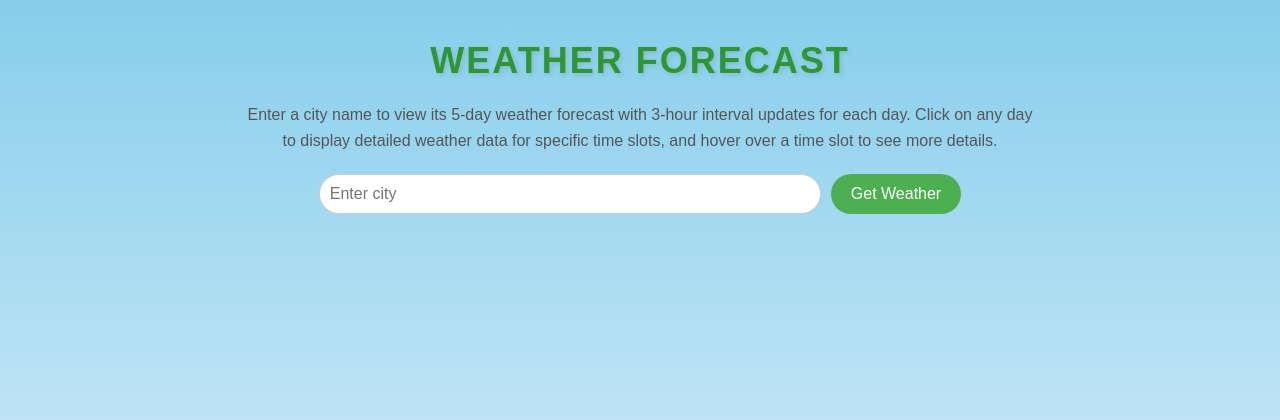
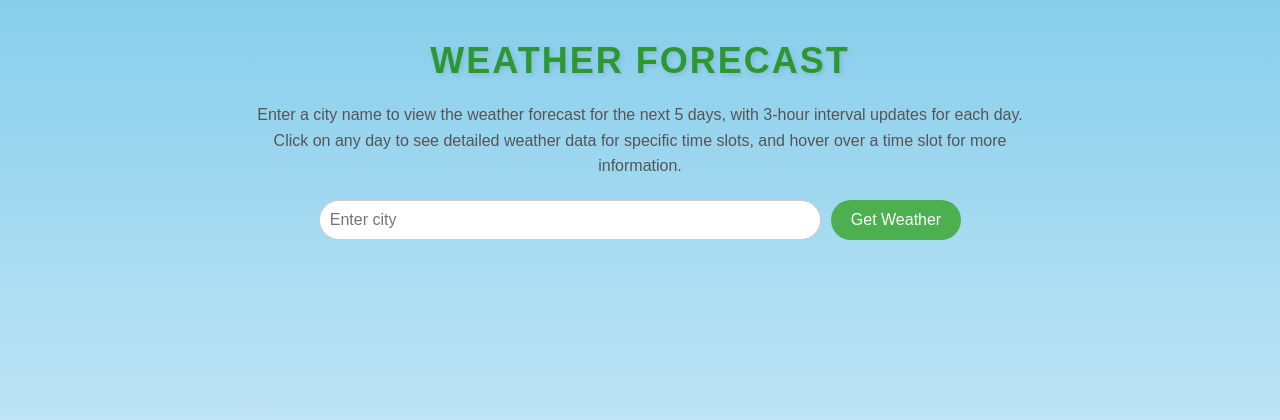
Before and after one commit to Mr-RK-11/Weather-Forecast, a Flask app: page / in a window 1280 px wide. Shown: the top 420 px of the page. Run offline with Flask 2, Linux system fonts and the light colour scheme.

Commit message:
Update index.html

```diff
--- a/templates/index.html
+++ b/templates/index.html
@@ -132,8 +132,8 @@
         <h1 class="main-heading">Weather Forecast</h1>
 
         <h4 style="margin-top: 10px; color: #555; font-weight: normal; line-height: 1.6;">
-            Enter a city name to view its 5-day weather forecast with 3-hour interval updates for each day.
-            Click on any day to display detailed weather data for specific time slots, and hover over a time slot to see more details.
+            Enter a city name to view the weather forecast for the next 5 days, with 3-hour interval updates for each day.
+            Click on any day to see detailed weather data for specific time slots, and hover over a time slot for more information.
         </h4>
 
         <form id="weather-form">
```
